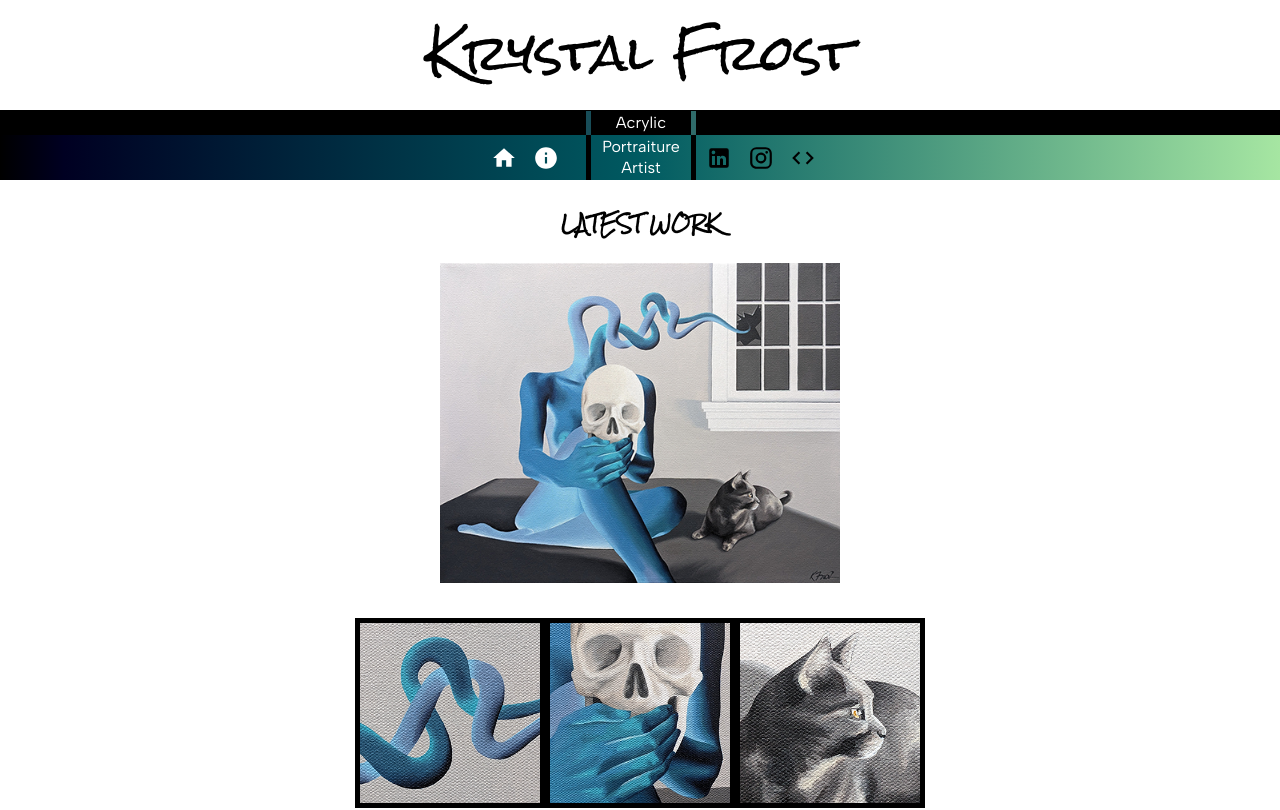
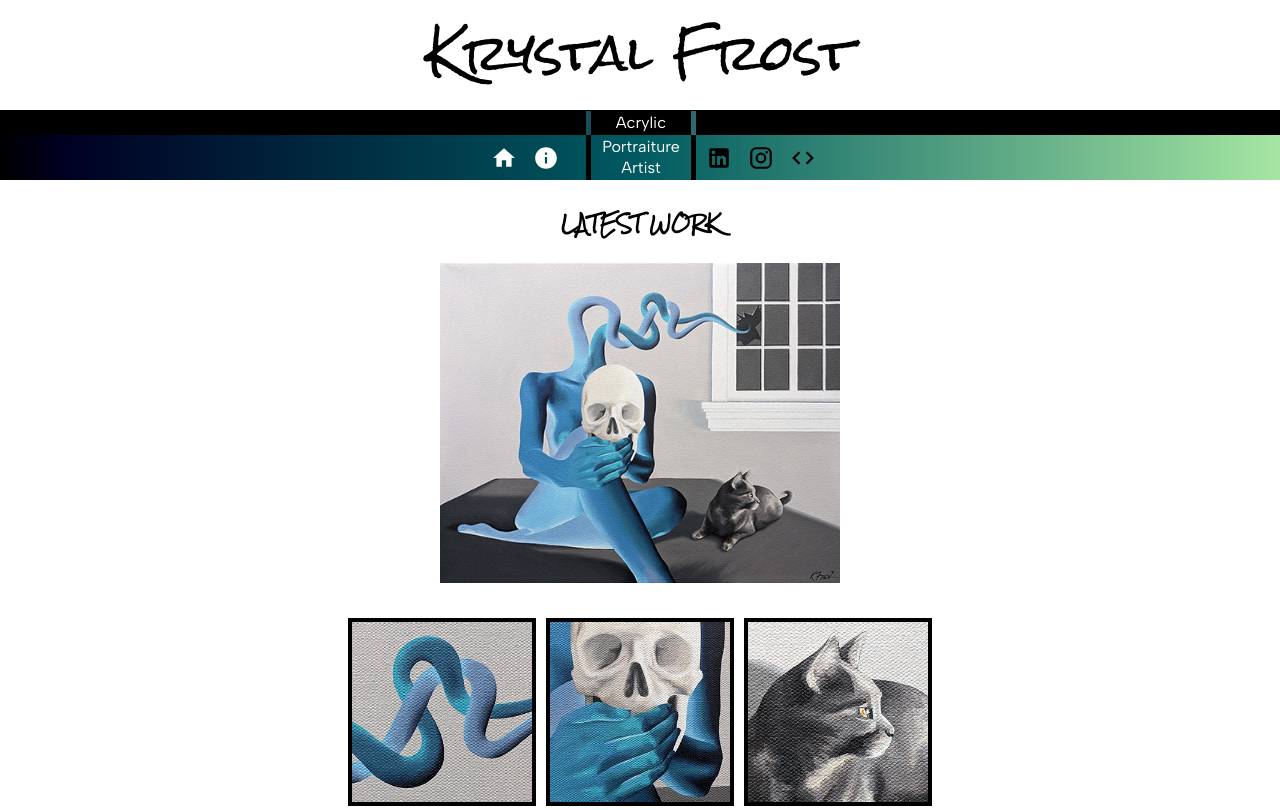
Before and after one commit to librarykrystal/art-portfolio, a React (Create React App) app: page /#/home in a window 1280 px wide. Shown: the top 810 px of the page. Built offline with nearby package versions, Linux system fonts and the light colour scheme; a web font is replaced by a local one.

Commit message:
Updated CSS around zoom images to have side margins.

```diff
--- a/src/components/App/App.css
+++ b/src/components/App/App.css
@@ -128,9 +128,9 @@ Home — Skills / Values
 }
 
 .inProgImage {
-  border: 5px solid black;
+  border: 4px solid black;
   max-width: 180px;
-  margin: 10px 0px 10px 0px;
+  margin: 10px 5px 10px 5px;
 }
 
 .skillsBorderContainer {
```
